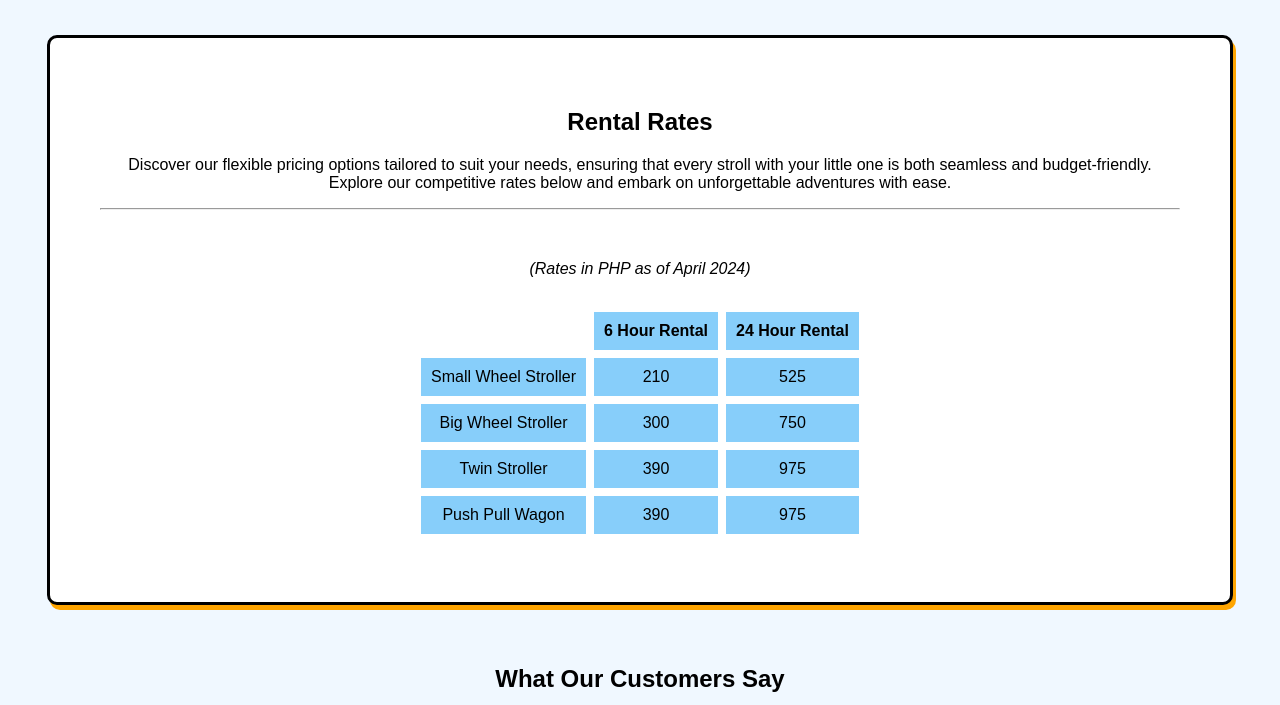
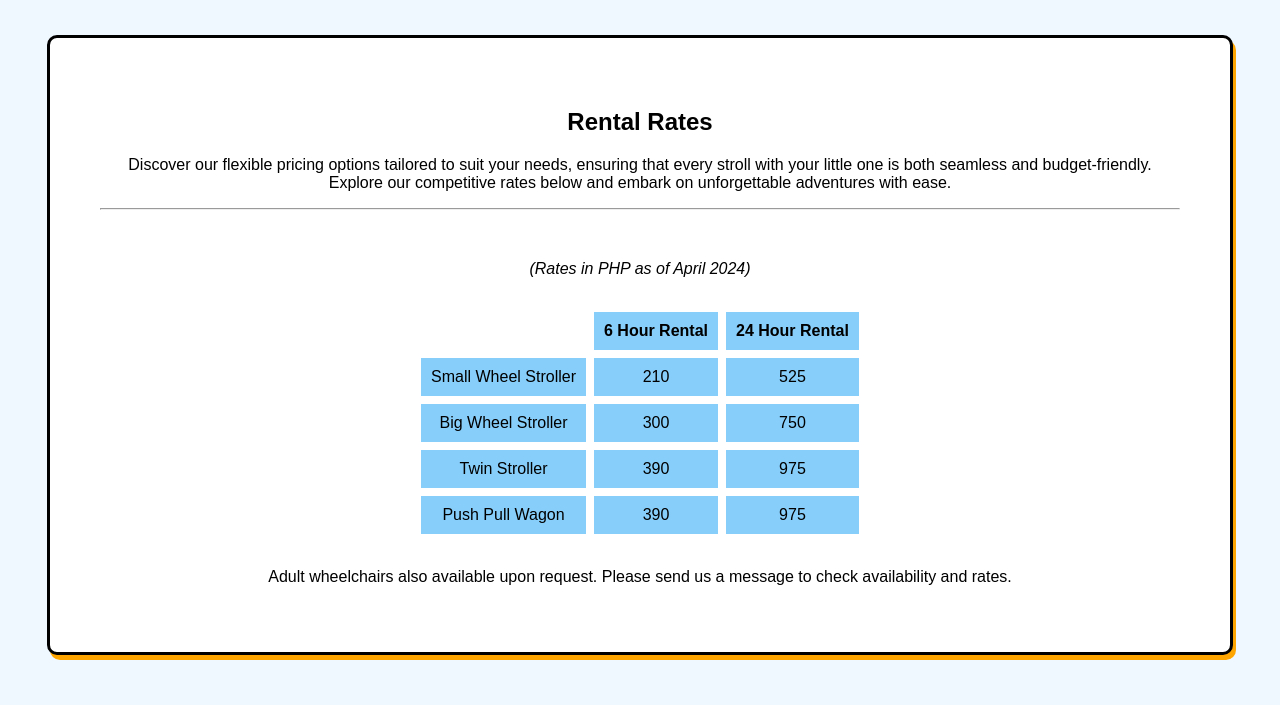
Before and after one commit to jesseca-ac/Guppy-Website, a plain HTML site: page pages/rates.html in a window 1280 px wide. Shown: the part 247-952 px from the top of the page. Drawn offline with Linux system fonts and the light colour scheme; files whose address does not match are found by name.

Commit message:
Added a note that wheelchairs also available

```diff
--- a/pages/rates.html
+++ b/pages/rates.html
@@ -52,6 +52,7 @@
                     <td>975</td>
                 </tr>
               </table>
+              <p>Adult wheelchairs also available upon request. Please send us a message to check availability and rates.</p>
         </section>
 
         <section id="reviews" class="container"></section>
```
